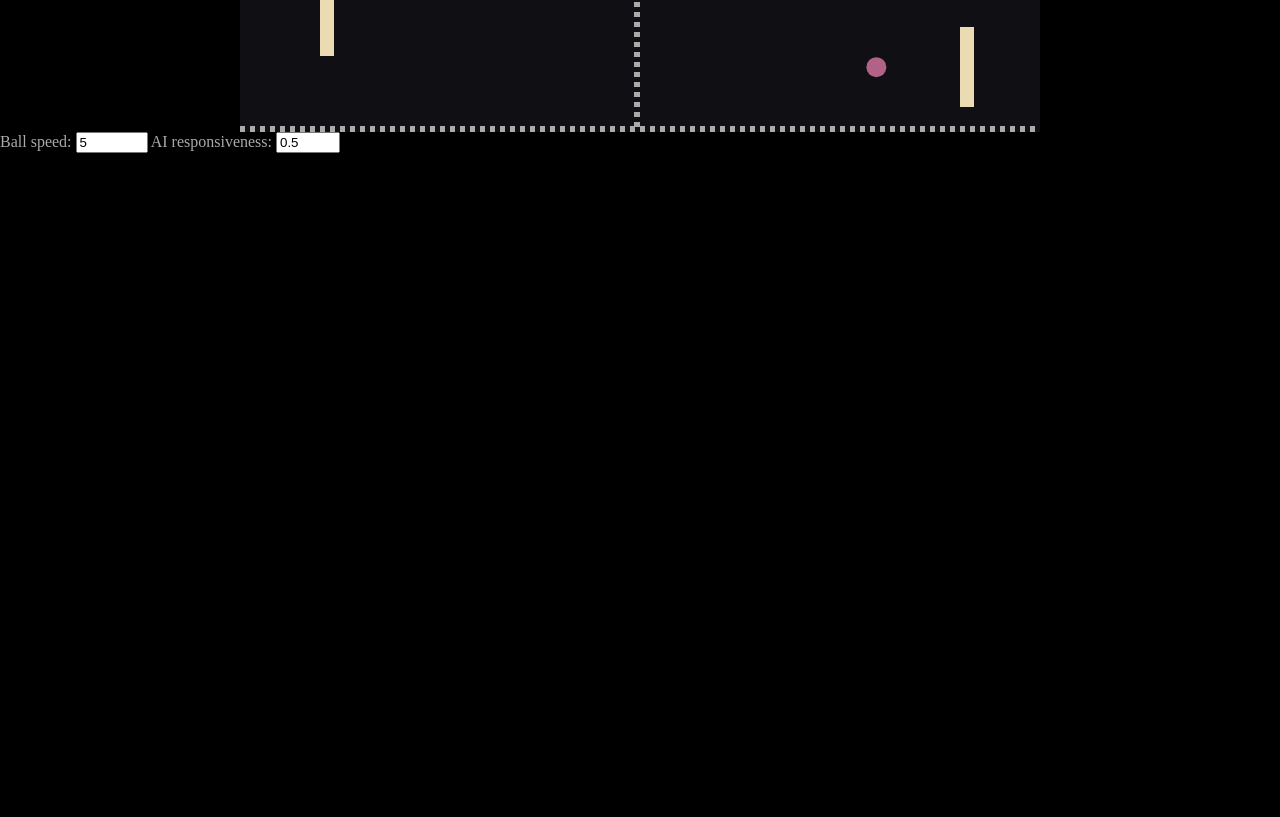
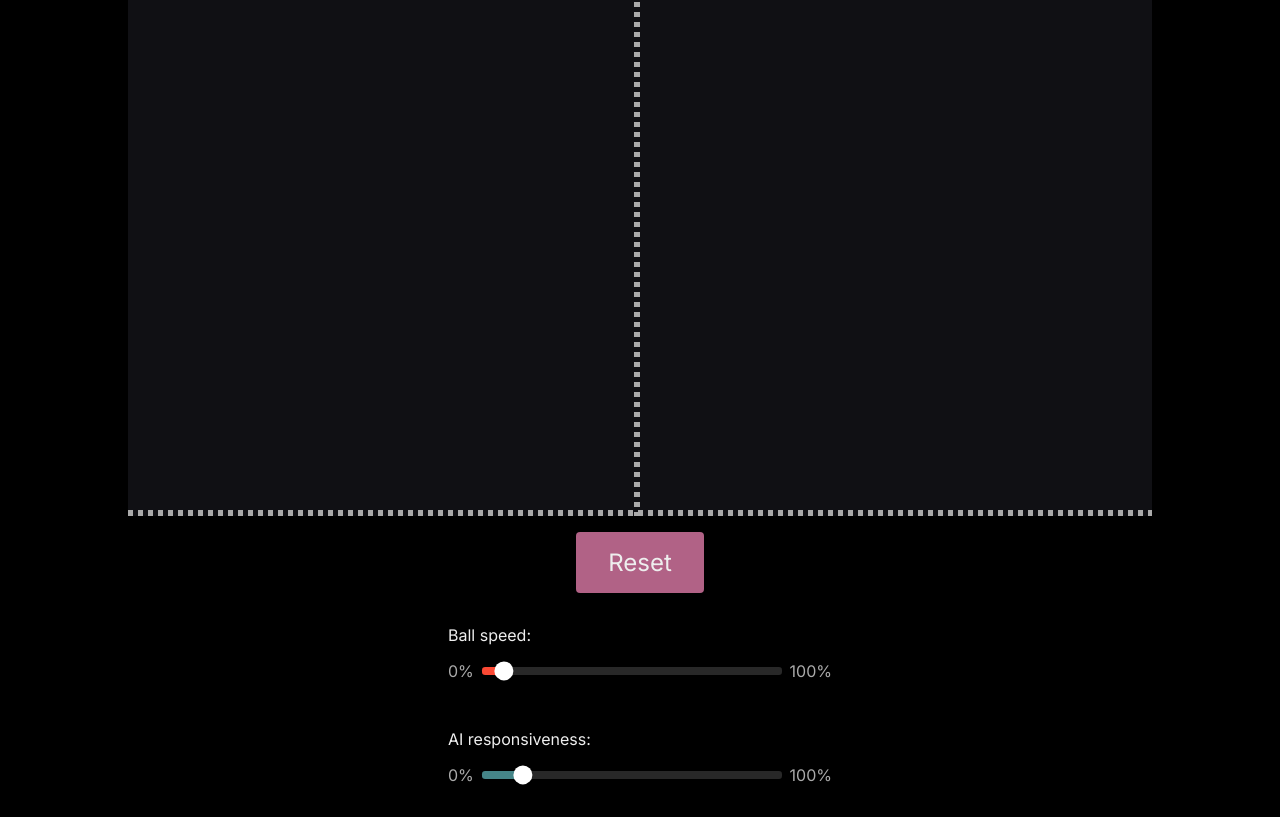
Before and after one commit to viktorfejes/pong-js, a plain HTML site: page index.html in a window 1280 px wide. Shown: the part 540-1357 px from the top of the page. Before the commit the page ends 800 px from the top, so only its background shows below. Drawn offline with Linux system fonts and the light colour scheme.

Commit message:
Added nicer controls, and made the canvas be ok size for different screens.

```diff
--- a/index.html
+++ b/index.html
@@ -3,6 +3,9 @@
 <head>
     <meta charset="UTF-8">
     <meta name="viewport" content="width=device-width, initial-scale=1.0">
+    <link rel="preconnect" href="https://fonts.googleapis.com">
+    <link rel="preconnect" href="https://fonts.gstatic.com" crossorigin>
+    <link href="https://fonts.googleapis.com/css2?family=Fira+Code:wght@300..700&family=Inter:wght@100..900&display=swap" rel="stylesheet">
     <title>Auto-Pong!</title>
     <style>
         * {
@@ -21,21 +24,127 @@
             display: flex;
             justify-content: center;
             align-items: center;
+            flex-direction: column;
         }
+
+        .slider {
+            width: 100%;
+            width: 26rem;
+            padding: 1rem;
+            /* background-color: #282828; */
+            border-radius: .5rem;
+            margin-bottom: 1rem;
+        }
+
+        .slider-track {
+            position: relative;
+            height: 0.5rem;
+            background-image: linear-gradient(
+                90deg,
+                #fb4934 50%,
+                #aaa 50%
+            );
+            background-size: 200% 100%;
+            background-position: 0% 0%;
+            border-radius: 0.2rem;
+            width: 100%;
+        }
+
+        .slider-knob {
+            --knob-size: 1.2rem;
+            position: absolute;
+            top: 50%;
+            transform: translate(calc(var(--knob-size) * -0.5), -50%);
+            left: 50%;
+            width: var(--knob-size);
+            height: var(--knob-size);
+            background-color: #fff;
+            /* border: 1px solid #fabd2f; */
+            border-radius: 50%;
+            cursor: grab;
+        }
+
+        .slider-face {
+            display: flex;
+            justify-content: space-between;
+            align-items: center;
+        }
+
+        .slider-left-num,
+        .slider-right-num {
+            font-family: "Inter", sans-serif;
+        }
+
+        .slider-left-num {
+            margin-right: 0.5rem;
+        }
+        .slider-right-num {
+            margin-left: 0.5rem;
+        }
+
+        .slider .label {
+            font-family: "Inter", sans-serif;
+            font-weight: 400;
+            font-size: 1rem;
+            color: #eee;
+            margin-bottom: 1rem;
+        }
+
+        .slider input {
+            display: none;
+        }
+
+        #reset-button {
+            font-family: "Inter", sans-serif;
+            font-size: 1.5rem;
+            border: 0;
+            background: #b16286;
+            border-radius: 0.25rem;
+            color: #eee;
+            padding: 1rem 2rem;
+            margin: 1rem;
+        }
+
     </style>
 </head>
 <body>
     <div class="canvas-container">
         <canvas id="canvas" width="800" height="640"></canvas>
-    </div>
-    <div class="control">
-        <label for="speed">Ball speed: </label>
-        <input type="number" id="speed" name="speed" min="3" max="30" value="5" step="0.5">
-        <label for="ai">AI responsiveness: </label>
-        <input type="number" id="ai" name="ai" min="0.1" max="3.0" value="0.5" step="0.1">
+
+        <button id="reset-button">Reset</button>
+
+        <div id="slider-1" class="slider">
+            <div class="label">Ball speed:</div>
+            <div class="slider-face">
+                <div class="slider-left-num">0%</div>
+                <div class="slider-track">
+                    <div class="slider-knob"></div>
+                    <input type="number" name="slider-number" id="slider-1-hidden">
+                </div>
+                <div class="slider-right-num">100%</div>
+            </div>
+        </div>
+        <div id="slider-2" class="slider">
+            <div class="label">AI responsiveness:</div>
+            <div class="slider-face">
+                <div class="slider-left-num">0%</div>
+                    <div class="slider-track">
+                        <div class="slider-knob"></div>
+                        <input type="number" name="slider-number" id="slider-2-hidden">
+                    </div>
+                <div class="slider-right-num">100%</div>
+            </div>
+        </div>
     </div>
 
     <script src="utils.js"></script>
+    <script src="ui.js"></script>
+    <script>
+        document.addEventListener('DOMContentLoaded', (event) => {
+            let slider_1 = new Slider({ id: "slider-1", value: 5, min: 3, max: 30, track_color: "#fb4934" });
+            let slider_2 = new Slider({ id: "slider-2", value: 0.5, min: 0.1, max: 3.0, track_color: "#458588" });
+        });
+    </script>
     <script src="script.js"></script>
 </body>
 </html>
--- a/script.js
+++ b/script.js
@@ -1,8 +1,10 @@
 const canvas = document.getElementById("canvas");
 const ctx = canvas.getContext("2d");
 
-const speed_el = document.getElementById("speed");
-const ai_el = document.getElementById("ai");
+const speed_el = document.getElementById("slider-1-hidden");
+const ai_el = document.getElementById("slider-2-hidden");
+
+const reset_btn = document.getElementById("reset-button");
 
 const PADDLE_WIDTH = 14;
 const PADDLE_HEIGHT = 80;
@@ -172,6 +174,15 @@ function run() {
     // setTimeout(run, 1000 / 60);
 }
 
+reset_btn.addEventListener("pointerup", (e) => {
+    game_state.score = [0,0];
+
+    game_state.paddles[0].y =  canvas.height / 2 - PADDLE_HEIGHT / 2;
+    game_state.paddles[1].y =  canvas.height / 2 - PADDLE_HEIGHT / 2;
+
+    reset_ball();
+});
+
 speed_el.addEventListener("change",  (e) => {
     BALL_SPEED = e.target.value;
 });
@@ -189,5 +200,33 @@ document.addEventListener("keyup", (e) => {
 });
 
 document.addEventListener("DOMContentLoaded", (e) => {
+    canvas.width = clamp(document.documentElement.clientWidth - 60, 10, 1024);
+    canvas.height = canvas.width;
+
+    game_state.paddles[1].x = canvas.width - PADDLE_PADDING;
+
+    // const game_state = {
+    //     state: PLAYING,
+    //     score: [ 0, 0 ],
+    //     paddles: [
+    //         {
+    //             x: PADDLE_PADDING,
+    //             y: canvas.height / 2 - PADDLE_HEIGHT / 2,
+    //         },
+    //         {
+    //             x: canvas.width - PADDLE_PADDING,
+    //             y: canvas.height / 2 - PADDLE_HEIGHT / 2,
+    //         }
+    //     ],
+    //     ball: {
+    //         position: {
+    //             x: canvas.width / 2 - BALL_SIZE / 2,
+    //             y: canvas.height / 2 - BALL_SIZE / 2,
+    //         },
+    //         direction: BALL_INIT_DIR
+    //     },
+    //     last_key: "",
+    // };
+
     run();
 });
--- /dev/null
+++ b/ui.js
@@ -0,0 +1,110 @@
+const sliders = document.querySelectorAll(".slider");
+
+function valueToPercent(value, min, max) {
+    return ((value - min) / (max - min)) * 100;
+}
+
+function percentToValue(percent, min, max) {
+    return (percent * (max - min)) / 100 + min;
+}
+
+class Slider {
+    constructor({id, value, min, max, track_color}) {
+        this.id = id;
+        this.value = value;
+        this.min = min;
+        this.max = max;
+        this.track_color = track_color;
+
+        this.setup();
+    }
+
+    _addEventListeners() {
+        this.track.addEventListener("pointerdown", (e) => this._pointerDown(e));
+
+        this.knob.addEventListener("pointerdown", (e) => this._pointerDown(e));
+        document.addEventListener("pointerup", (e) => this._pointerUp(e));
+    }
+
+    _setValue(percent) {
+        this.state.value = percentToValue(percent, this.min, this.max);
+
+        // Put the knob in the right position.
+        this.knob.style.left = `${percent}%`;
+
+        // Put the gradient to the appropriate place
+        this.track.style.backgroundPosition = `${100 - percent}% 0%`;
+    }
+
+    _pointerDown(e) {
+        if (e.target == this.track) {
+            this.state.pointerDown = false;
+
+            const mousePosX = e.clientX;
+            const positionPercentage = clamp(((mousePosX - this.track_offset.left) / (this.track_offset.right - this.track_offset.left)) * 100, 0, 100);
+            this._setValue(positionPercentage);
+        } else {
+            this.state.pointerDown = true;
+            // Switch pointer to grabbing
+            this.knob.style.cursor = "grabbing";
+
+            this.pointerMoveHandler = (e) => this._pointerMove(e);
+            document.addEventListener("pointermove", this.pointerMoveHandler);
+        }
+
+    }
+
+    _pointerUp(e) {
+        this.state.pointerDown = false;
+        // Switch pointer to non-grabbing
+        this.knob.style.cursor = "grab";
+
+        // Set the hidden field's value when we let go
+        this.hidden.value = this.state.value;
+
+        // Trigger event
+        const event = new Event("change", {
+            bubbles: true,
+            cancelable: true
+        });
+        this.hidden.dispatchEvent(event);
+
+        document.removeEventListener("pointermove", this.pointerMoveHandler);
+    }
+
+    _pointerMove(e) {
+        if (!this.state.pointerDown) return;
+        const mousePosX = e.clientX;
+        const positionPercentage = clamp(((mousePosX - this.track_offset.left) / (this.track_offset.right - this.track_offset.left)) * 100, 0, 100);
+
+        this._setValue(positionPercentage);
+    }
+
+    setup() {
+        this.state = {
+            pointerDown: false,
+            value: this.value,
+        }
+
+        // Save important elements
+        this.el = document.getElementById(this.id);
+        this.track = this.el.querySelector(".slider-track");
+        this.knob = this.el.querySelector(".slider-knob");
+        this.hidden = this.el.querySelector("input");
+
+        if (this.value < this.max && this.value > this.min) {
+            this._setValue(valueToPercent(this.value, this.min, this.max));
+        }
+
+        // Save track offsets
+        this.track_offset = {
+            left: this.track.getBoundingClientRect().left,
+            right: this.track.getBoundingClientRect().right
+        };
+
+        // Set the color
+        this.track.style.backgroundImage = `linear-gradient(90deg, ${this.track_color} 50%, #282828 50%)`
+
+        this._addEventListeners();
+    }
+}
```
